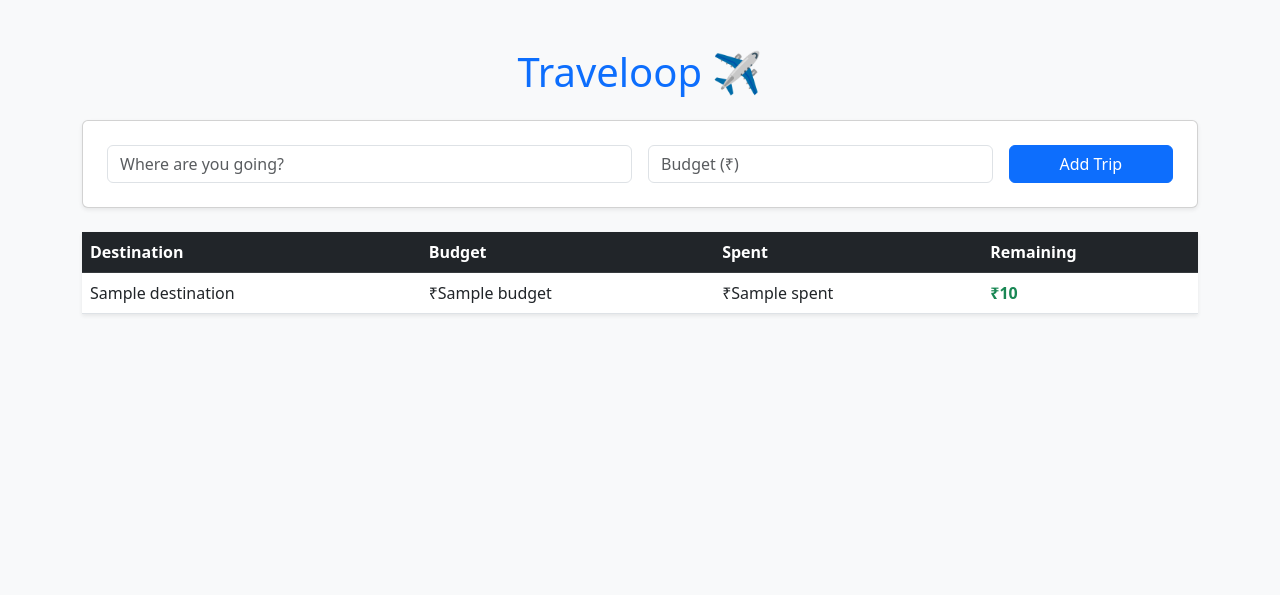
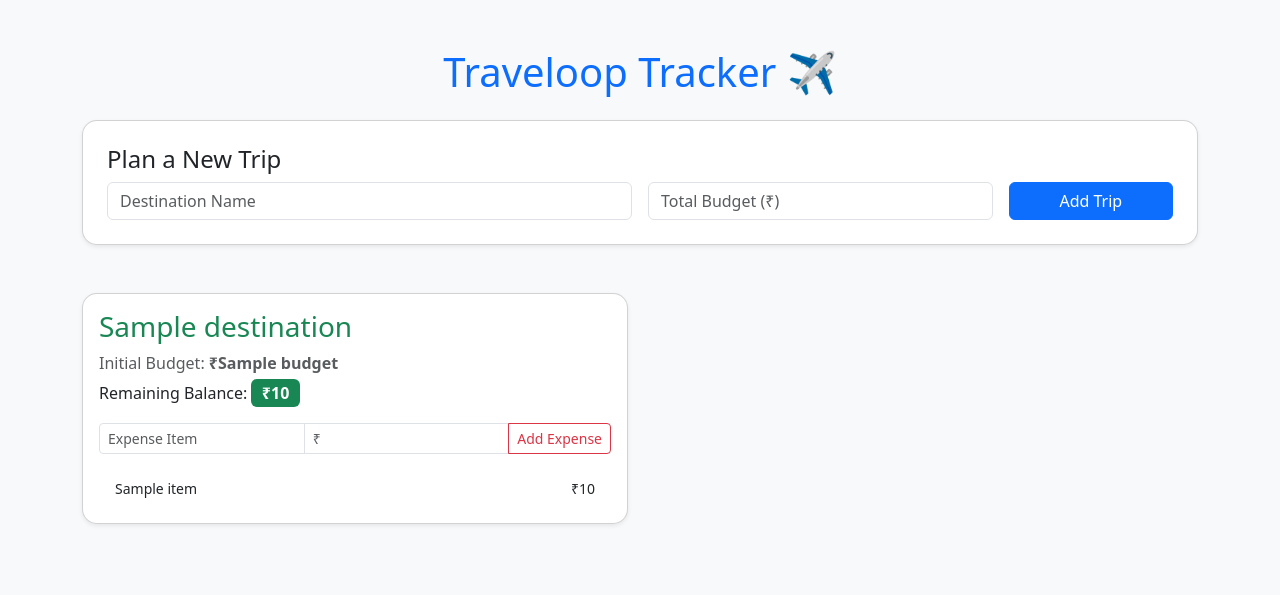
Before and after one commit to ankitmaurya9316938151-gif/Traveloop, a Flask app: template templates/index.html in a window 1280 px wide. Shown: the top 595 px of the page. Run offline with Flask 3, Linux system fonts and the light colour scheme; the template is opened without the code that fills it: most values are stand-ins (such as "Sample title", 1, 10 or a date in 2020).

Commit message:
budget calculation and expense management

```diff
--- a/app.py
+++ b/app.py
@@ -1,31 +1,47 @@
-from flask import Flask, render_template, request, redirect
+from flask import Flask, render_template, request, redirect, url_for
 
 app = Flask(__name__)
 
-
+# List to store trips. Each trip is a dictionary.
 trips = []
 
 @app.route('/')
 def index():
+    # Calculate totals for each trip before displaying
+    for trip in trips:
+        trip['total_spent'] = sum(exp['amount'] for exp in trip['expenses'])
+        trip['balance'] = trip['budget'] - trip['total_spent']
     return render_template('index.html', trips=trips)
 
 @app.route('/add_trip', methods=['POST'])
 def add_trip():
+    destination = request.form.get('destination')
+    budget = request.form.get('budget')
 
-    destination = request.form.get('destination')
-    budget = int(request.form.get('budget'))
+    if destination and budget:
+        new_trip = {
+            'id': len(trips) + 1,
+            'destination': destination,
+            'budget': int(budget),
+            'expenses': [],
+            'total_spent': 0,
+            'balance': int(budget)
+        }
+        trips.append(new_trip)
+    return redirect(url_for('index'))
 
+@app.route('/add_expense/<int:trip_id>', methods=['POST'])
+def add_expense(trip_id):
+    item = request.form.get('item')
+    amount = request.form.get('amount')
 
-    new_trip = {
-        'id': len(trips) + 1,
-        'destination': destination,
-        'budget': budget,
-        'spent': 0
-    }
-    trips.append(new_trip)
-
-
-    return redirect('/')
+    if item and amount:
+        for trip in trips:
+            if trip['id'] == trip_id:
+                trip['expenses'].append({'item': item, 'amount': int(amount)})
+                break
+    return redirect(url_for('index'))
 
 if __name__ == '__main__':
+    # Using port 5001 for M2 MacBook compatibility
     app.run(debug=True, port=5001)
--- a/templates/index.html
+++ b/templates/index.html
@@ -1,20 +1,26 @@
 <!DOCTYPE html>
-<html>
+<html lang="en">
 <head>
-    <title>Traveloop</title>
+    <meta charset="UTF-8">
+    <title>Traveloop | Budget Tracker</title>
     <link href="https://cdn.jsdelivr.net/npm/bootstrap@5.3.0/dist/css/bootstrap.min.css" rel="stylesheet">
+    <style>
+        body { background-color: #f8f9fa; }
+        .card { border-radius: 15px; }
+    </style>
 </head>
-<body class="bg-light">
-    <div class="container mt-5">
-        <h1 class="text-primary text-center mb-4">Traveloop ✈️</h1>
+<body>
+<div class="container py-5">
+    <h1 class="text-center mb-4 text-primary">Traveloop Tracker ✈️</h1>
 
-        <div class="card p-4 shadow-sm mb-4">
+    <div class="card shadow-sm p-4 mb-5">
+        <h4>Plan a New Trip</h4>
         <form action="/add_trip" method="POST" class="row g-3">
             <div class="col-md-6">
-                    <input type="text" name="destination" class="form-control" placeholder="Where are you going?" required>
+                <input type="text" name="destination" class="form-control" placeholder="Destination Name" required>
             </div>
             <div class="col-md-4">
-                    <input type="number" name="budget" class="form-control" placeholder="Budget (₹)" required>
+                <input type="number" name="budget" class="form-control" placeholder="Total Budget (₹)" required>
             </div>
             <div class="col-md-2">
                 <button type="submit" class="btn btn-primary w-100">Add Trip</button>
@@ -22,26 +28,38 @@
         </form>
     </div>
 
-        <table class="table table-white table-hover shadow-sm">
-            <thead class="table-dark">
-                <tr>
-                    <th>Destination</th>
-                    <th>Budget</th>
-                    <th>Spent</th>
-                    <th>Remaining</th>
-                </tr>
-            </thead>
-            <tbody>
+    <div class="row">
         {% for trip in trips %}
-                <tr>
-                    <td>{{ trip.destination }}</td>
-                    <td>₹{{ trip.budget }}</td>
-                    <td>₹{{ trip.spent }}</td>
-                    <td class="fw-bold text-success">₹{{ trip.budget - trip.spent }}</td>
-                </tr>
+        <div class="col-md-6 mb-4">
+            <div class="card shadow-sm h-100">
+                <div class="card-body">
+                    <h3 class="card-title text-success">{{ trip.destination }}</h3>
+                    <p class="mb-1 text-muted">Initial Budget: <strong>₹{{ trip.budget }}</strong></p>
+                    <p class="mb-3">Remaining Balance:
+                        <span class="badge {% if trip.balance < 0 %}bg-danger{% else %}bg-success{% endif %} fs-6">
+                            ₹{{ trip.balance }}
+                        </span>
+                    </p>
+
+                    <form action="/add_expense/{{ trip.id }}" method="POST" class="input-group mb-3">
+                        <input type="text" name="item" class="form-control form-control-sm" placeholder="Expense Item" required>
+                        <input type="number" name="amount" class="form-control form-control-sm" placeholder="₹" required>
+                        <button class="btn btn-outline-danger btn-sm" type="submit">Add Expense</button>
+                    </form>
+
+                    <ul class="list-group list-group-flush small">
+                        {% for exp in trip.expenses %}
+                        <li class="list-group-item d-flex justify-content-between align-items-center">
+                            {{ exp.item }}
+                            <span>₹{{ exp.amount }}</span>
+                        </li>
                         {% endfor %}
-            </tbody>
-        </table>
+                    </ul>
+                </div>
+            </div>
+        </div>
+        {% endfor %}
+    </div>
 </div>
 </body>
 </html>
```
Lines whose indentation alone changed are shown as unchanged.
